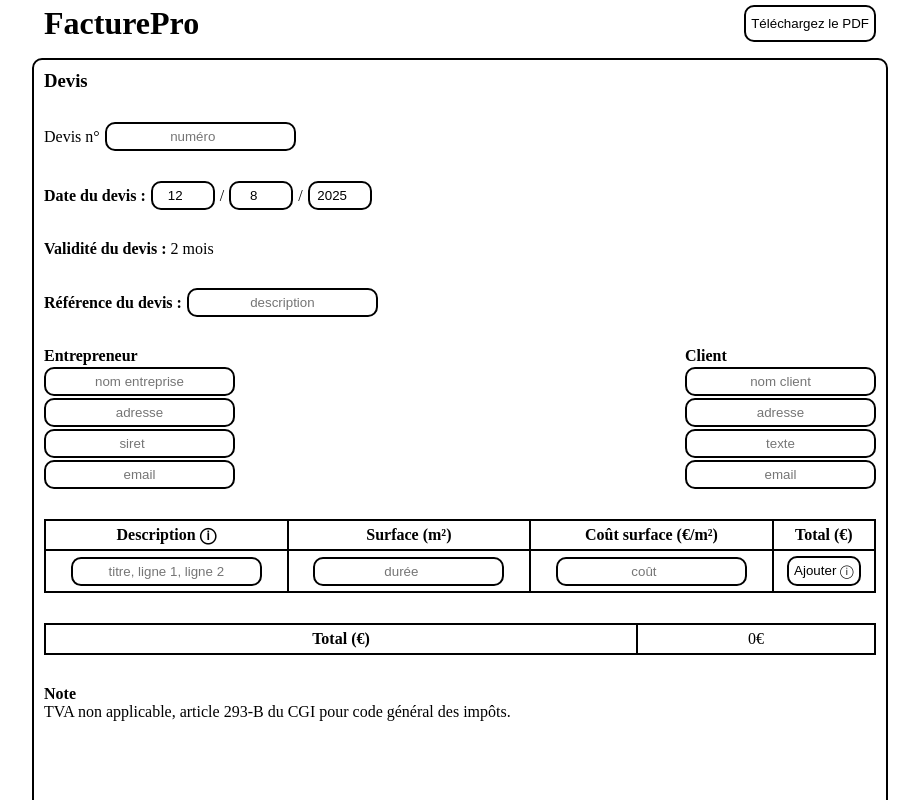
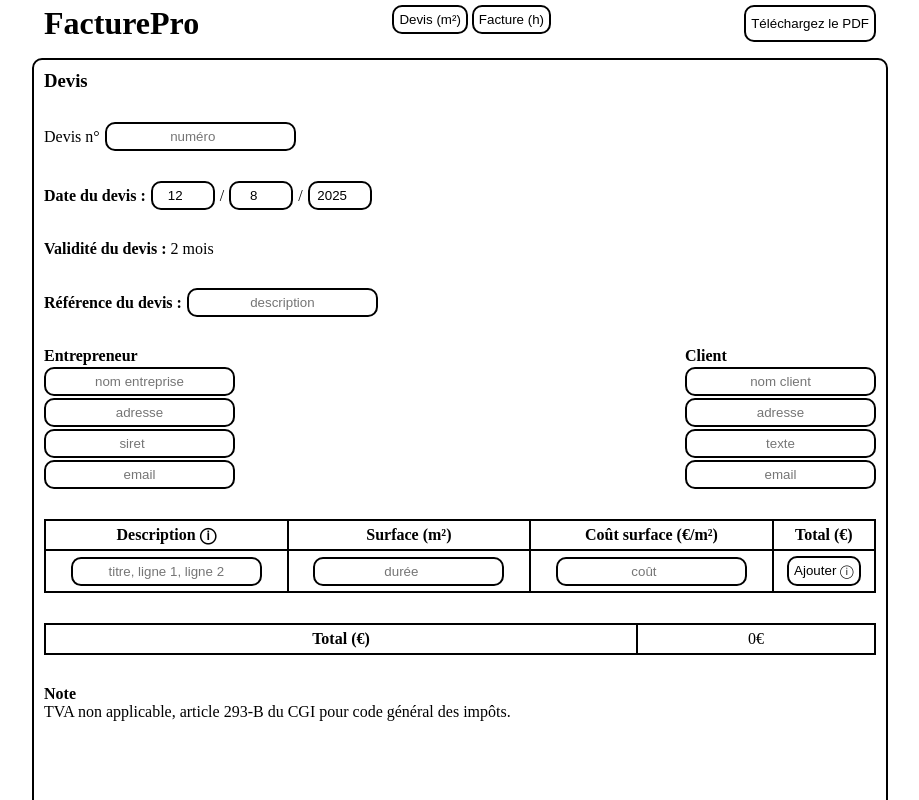
Before and after one commit to antoinemeyer5/facture_pro, a SvelteKit app: page /devis_1 in a window 1280 px wide. Shown: the top 800 px of the page, without its empty margins (180-1099 px from the left). Built offline with nearby package versions, Linux system fonts and the light colour scheme.

Commit message:
feat: add invoice h

```diff
--- a/src/routes/+layout.svelte
+++ b/src/routes/+layout.svelte
@@ -16,6 +16,10 @@
 
 <div class="flex width-65vw ml-mr mt-5" style="justify-content: space-between;">
 	<h1 class="no_print">FacturePro</h1>
+	<div>
+		<a class="no_print" href="/devis_1"><button class="button">Devis (m²)</button></a>
+		<a class="no_print" href="/facture_1"><button class="button">Facture (h)</button></a>
+	</div>
 	<button class="no_print button" onclick={print}> Téléchargez le PDF </button>
 </div>
 
```
Also changed, not shown: src/routes/facture_1/+page.svelte (renamed from src/routes/+page.svelte).
